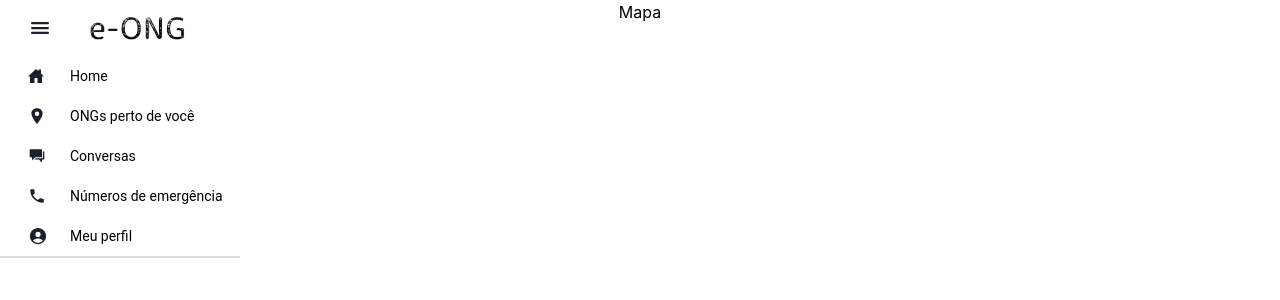
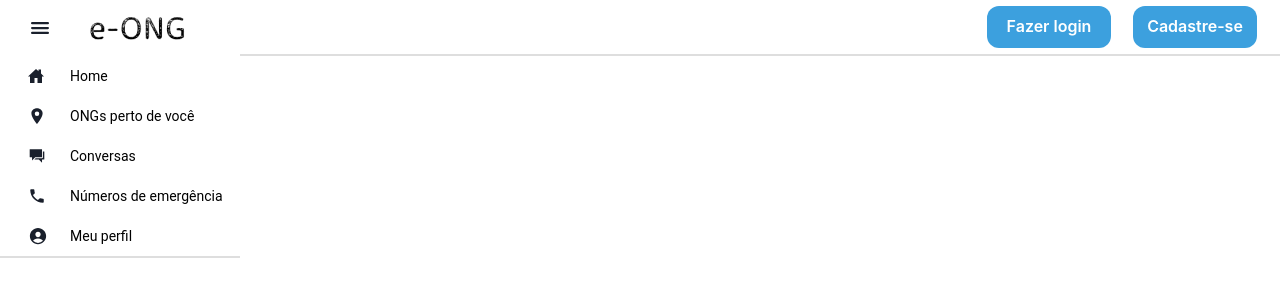
Before and after one commit to lugablima/e-ong-front, a React (Create React App) app: page / in a window 1280 px wide. Shown: the top 300 px of the page. Built offline with nearby package versions, Linux system fonts and the light colour scheme.

Commit message:
feat: add home page header layout

```diff
--- /dev/null
+++ b/src/components/Header/Header.tsx
@@ -0,0 +1,20 @@
+import { Flex } from "@chakra-ui/react";
+
+import HeaderButton from "./HeaderButton";
+
+export default function Header() {
+  return (
+    <Flex
+      h="56px"
+      bg="tertiary"
+      pr="23px"
+      justify="flex-end"
+      align="center"
+      columnGap="22px"
+      borderBottom="2px solid rgba(0, 0, 0, 0.13)"
+    >
+      <HeaderButton text="Fazer login" />
+      <HeaderButton text="Cadastre-se" />
+    </Flex>
+  );
+}
--- /dev/null
+++ b/src/components/Header/HeaderButton.tsx
@@ -0,0 +1,21 @@
+import { Button } from "@chakra-ui/react";
+
+interface Props {
+  text: string;
+}
+
+export default function HeaderButton({ text }: Props) {
+  return (
+    <Button
+      w="124px"
+      h="42px"
+      bg="primary"
+      color="tertiary"
+      borderRadius="12px"
+      cursor="pointer"
+      variant="solid"
+    >
+      {text}
+    </Button>
+  );
+}
--- a/src/pages/HomePage.tsx
+++ b/src/pages/HomePage.tsx
@@ -1,14 +1,16 @@
-import { Box, Text } from "@chakra-ui/react";
+import { Box, Flex, Text } from "@chakra-ui/react";
 
+import Header from "../components/Header/Header";
 import SideBar from "../components/SideBar/SideBar";
 
 export default function HomePage() {
   return (
     <Box w="100vw" h="100vh">
       <SideBar />
-      <Text color="secondary" textAlign="center">
-        Mapa
-      </Text>
+      <Flex direction="column">
+        <Header />
+        <Text color="secondary">Mapa</Text>
+      </Flex>
     </Box>
   );
 }
```
